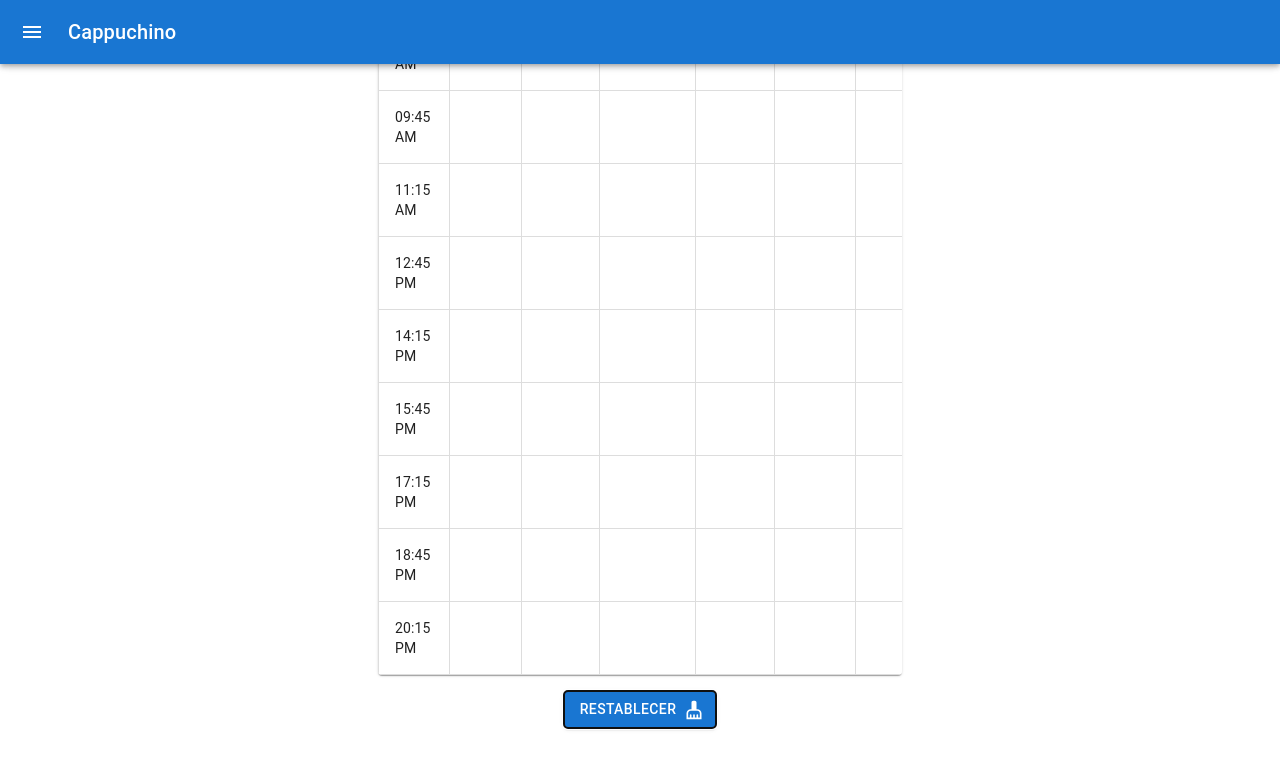
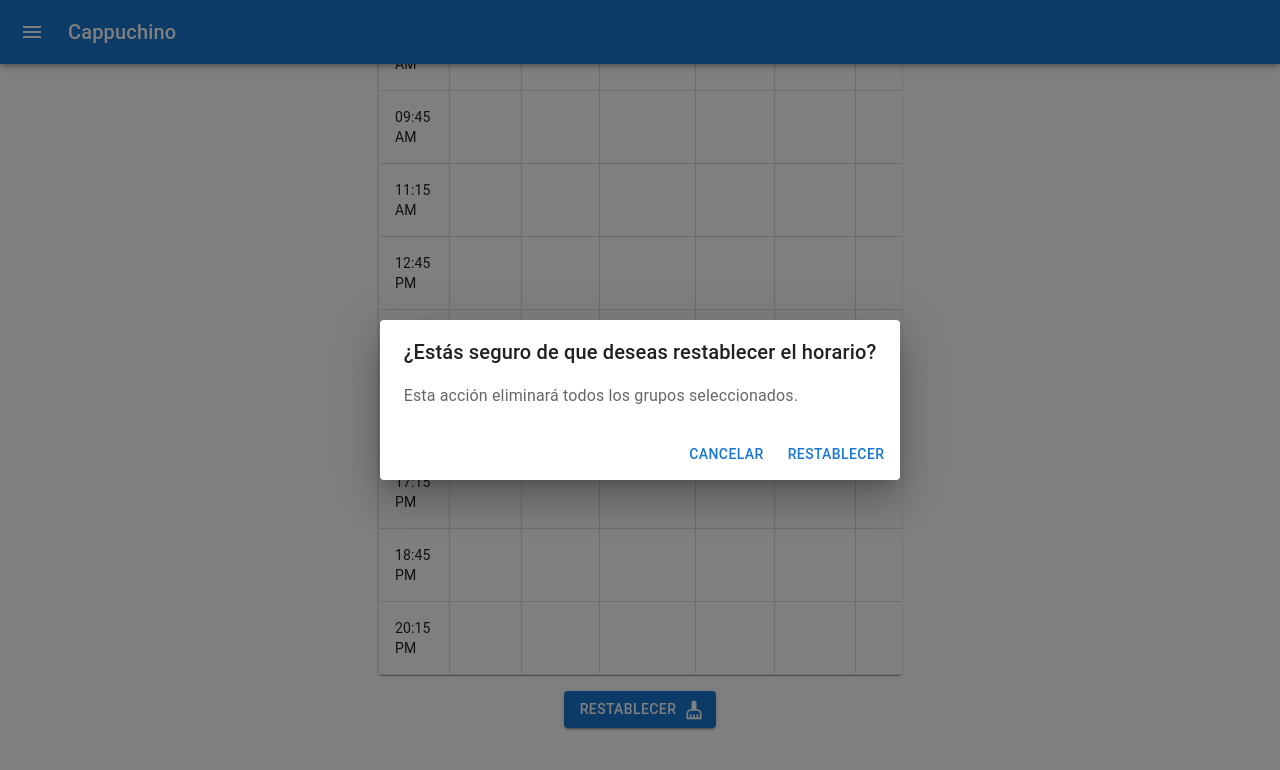
Before and after one commit to and312/organizadorhorarios, a React (Vite) app: page / in a window 1280 px wide. Both pictures are taken after a click on the button "RESTABLECER". Shown: the part 233-1003 px from the top of the page. Built offline with nearby package versions, Linux system fonts and the light colour scheme.

Commit message:
add confirmacion de restablecimiento

```diff
--- a/src/Sidenav.tsx
+++ b/src/Sidenav.tsx
@@ -25,7 +25,7 @@ import Checkbox from '@mui/material/Checkbox'; // Check para seleccionar grupo
 import CleaningServicesIcon from '@mui/icons-material/CleaningServices';
 import ExpandLess from '@mui/icons-material/ExpandLess'; // ExpandLess y ExpandMore indican si el semestre está expandido o colapsado
 import ExpandMore from '@mui/icons-material/ExpandMore';
-import { Button, Collapse } from '@mui/material'; // para mostrar u ocultar las materias
+import { Button, Collapse, Dialog, DialogActions, DialogContent, DialogContentText, DialogTitle } from '@mui/material'; // para mostrar u ocultar las materias
 import ScheduleTable from "./components/ScheduleTable"; // Componente tabla de horario
 
 // Importacion de las carreras desde el archivo data.ts
@@ -107,6 +107,7 @@ export default function Sidenav() {
   const [expandedSemestre, setExpandedSemestre] = React.useState<string | null>(null); // Semestre expandido
   const [expandedMateria, setExpandedMateria] = React.useState<string | null>(null); // Estado para controlar las materias expandidas
   const [selectedHorarios, setSelectedHorarios] = React.useState<SelectedHorario[]>([]); // Estado de los horarios de un grupo
+  const [openDialog, setOpenDialog] = React.useState(false); // Estado del dialogo de confirmación de restablecimiento
 
   const handleDrawerOpen = () => {
     setOpen(true);
@@ -115,6 +116,12 @@ export default function Sidenav() {
   const handleDrawerClose = () => {
     setOpen(false);
   };
+
+  // Abre el Dialog de confirmacion
+  const handleOpenDialog = () => setOpenDialog(true);
+
+  // Cierra el Dialog de confirmacion
+  const handleCloseDialog = () => setOpenDialog(false);
 
   const handleCarreraClick = (carrera: Carrera) => {
     setSelectedCarrera(carrera); // Guardar la carrera seleccionada
@@ -168,9 +175,10 @@ export default function Sidenav() {
     );
   };
 
-  // Limpia todas las selecciones
-  const clearAllSelections = () => {
-    setSelectedHorarios([]); // Reinicia el estado de los horarios seleccionados
+  // Restablece los horarios después de confirmar
+  const handleConfirmClear = () => {
+    setSelectedHorarios([]); // Limpia los horarios seleccionados
+    setOpenDialog(false); // Cierra el Dialog
   };
 
   return (
@@ -314,14 +322,33 @@ export default function Sidenav() {
         <Box sx={{ flexGrow: 1 }}>
           <ScheduleTable horarios={selectedHorarios} />
         </Box>
-        {/* Botón para limpiar todos los grupos seleccionados */}
+        {/* Botón para restablecer el horario */}
         <Box sx={{ display: 'flex', justifyContent: 'center', padding: 2 }}>
-          <Button variant="contained" onClick={clearAllSelections} endIcon={<CleaningServicesIcon />}>
+          <Button variant="contained" onClick={handleOpenDialog} endIcon={<CleaningServicesIcon />}>
             Restablecer
           </Button>
+          {/* Dialog de confirmación para restablecer horario */}
+          <Dialog
+            open={openDialog}
+            onClose={handleCloseDialog}
+            aria-labelledby="alert-dialog-title"
+            aria-describedby="alert-dialog-description"
+          >
+            <DialogTitle id="alert-dialog-title">
+              {"¿Estás seguro de que deseas restablecer el horario?"}
+            </DialogTitle>
+            <DialogContent>
+              <DialogContentText id="alert-dialog-description">
+                Esta acción eliminará todos los grupos seleccionados.
+              </DialogContentText>
+            </DialogContent>
+            <DialogActions>
+              <Button onClick={handleCloseDialog}>Cancelar</Button>
+              <Button onClick={handleConfirmClear} autoFocus>Restablecer</Button>
+            </DialogActions>
+          </Dialog>
         </Box>
       </Main>
     </Box>
   );
 }
-//
--- a/src/components/ScheduleTable.tsx
+++ b/src/components/ScheduleTable.tsx
@@ -33,8 +33,12 @@ const ScheduleTable: React.FC<ScheduleTableProps> = ({ horarios }) => {
           hour >= h.horaInicio &&
           hour < h.horaFin
       )
-      .map((h) => `${h.materia} - ${h.grupo}`)
-      .join(", ");
+      .map((h) => (
+        <div>
+          <div style={{ fontWeight: "bold" }}>{h.materia}</div>
+          <div>{`Grupo ${h.grupo}`}</div>
+        </div>
+      ));
   };
 
   return (
```
